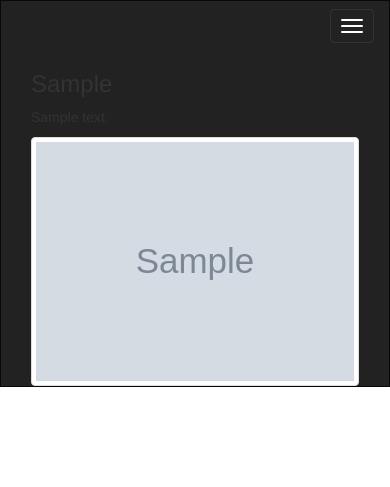
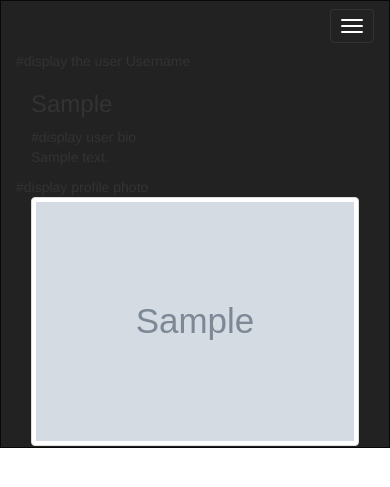
Before and after one commit to BrianNgeno/Goal-IP, a Flask app: template Goal-IP/app/templates/profile/profile.html in a window 390 px wide. Shown: the top 487 px of the page. Run offline with Flask 2, Linux system fonts and the light colour scheme; the template is opened without the code that fills it: values that come from a table or form of the project are taken from there, others are empty; tables that the repository leaves empty hold one stand-in row (values such as "Sample post"); grey boxes marked "Sample" are stand-in pictures; some libraries are stand-ins or nearby versions.

Commit message:
updated profile markup and updates markup

```diff
--- a/Goal-IP/app/templates/profile/profile.html
+++ b/Goal-IP/app/templates/profile/profile.html
@@ -1,27 +1,35 @@
 {% extends 'base.html'%}
-
 {% block content %}
 <div class="container">
     <div class="row">
-<!-- displaying  Username-->
+        #display the user Username
         <div class="col-md-4">
-    <h3> {{user.username| capitalize}} </h3>
-
-    <!--Displaying user bio-->
+            <h3>{{user.username| capitalize}}</h3>
+            #display user bio
             {% if user.bio %}
-      <p> {{user.bio}}</p>
-    {%else%}
-      <p> {{user.username| capitalize}} has no bio </p>
+            <p>{{user.bio}}</p>
+            {% else %}
+            <p>{{user.username| capitalize}} has no bio</p>
             {% endif %}
         </div>
+        #display profile photo
+        <div class="col-md-4">
+            {% if user.profile_pic_path %}
 
-  <!--Display profile photo-->
-  <div class="col-md-4">
+            <img src="{{url_for('static',filename=user.profile_pic_path)}}" alt="" class="img-thumbnail">
 
-    {% if user.profile_pic_path %}
-    <img src="{{url_for('static',filename=user.profile_pic_path)}}" alt="" class="img-thumbnail">
             {%else%}
             <p>No profile picture</p>
+
+            {% endif %}
+            </div>
+            <div class="col-md-4">
+                {% if user == current_user %}
+    <form  action="{{url_for('main.update_pic',uname=user.username)}}" method="post" enctype = "multipart/form-data">
+
+      <input type="file"  name="photo" class="form-control" required>
+      <input type="submit">
+    </form>
       {% endif %}
             </div>
         </div>
```
Also changed, not shown: Goal-IP/app/main/views.py (+19 -0 lines), Goal-IP/app/templates/profile/updates.html (added, +8 -0 lines). Lines whose indentation alone changed are shown as unchanged.
